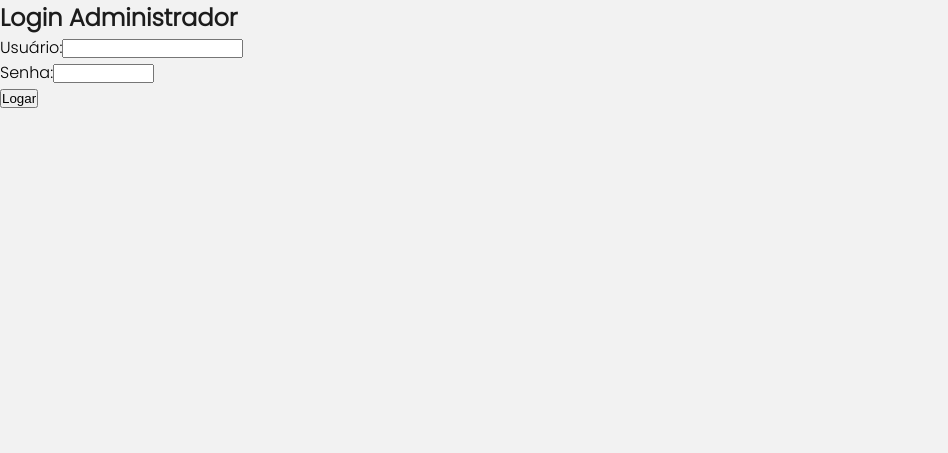
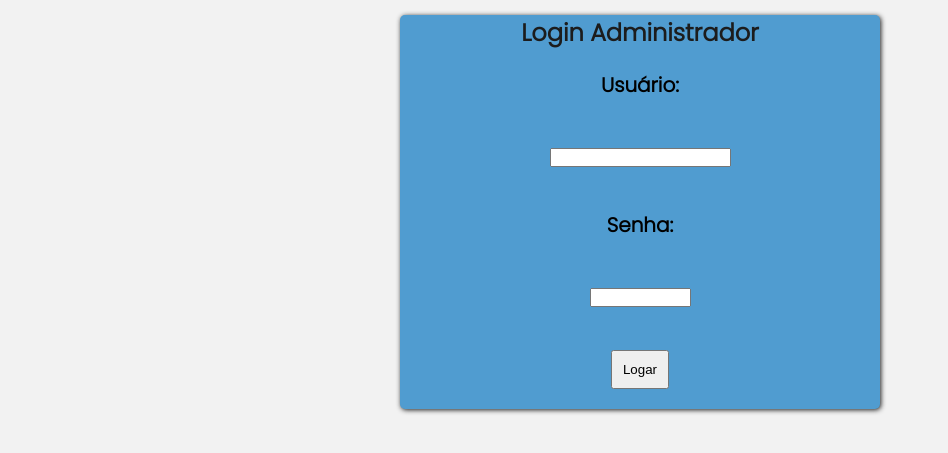
Before and after one commit to ig0moon/PROJETO_INTEGRADOR, a PHP site: page /logaradmin.php in a window 1280 px wide. Shown: the top 453 px of the page, without its empty margins (0-948 px from the left). Run offline with PHP 8.4, Linux system fonts and the light colour scheme.

```diff
--- a/css/estilo.css
+++ b/css/estilo.css
@@ -50,6 +50,15 @@ h1 {
 h2 {
 	color: var(--color-dark1);
 	font-family: 'Poppins', sans-serif;
+}
+
+h3 {
+
+}
+
+h4 {
+	font-size: 20px;
+	font-weight: 500;
 }
 
 li.cpf p {
@@ -118,11 +127,20 @@ iframe {
 	box-shadow: 1px 1px 5px var(--color-dark1);
 }
 
+#painel h2 {
+	text-align: center;
+}
+
 #painel p {
 	padding: 1em;
 	font-size: 20px;
 	text-align: center;
 	font-weight: bold;
+}
+
+.btn {
+	font-size: ;
+	padding: 10px;
 }
 
 #painel a {
--- a/logaradmin.php
+++ b/logaradmin.php
@@ -1,16 +1,21 @@
 <?php
 require_once 'cabecalho.php';
 ?>
-<form action="" class="normal" method="POST">
-	<h2>Login Administrador</h2>
-	<p>Usuário:<input type="text" name="admin"
-		size="20" maxlength="20"
-		pattern="[0-9a-zA-Z_]{1,20}" required></p>
-	<p>Senha:<input type="password" name="senha"
-		size="10" maxlength="10"
-		pattern="[0-9a-zA-Z_\s@]{1,10}" required></p>
-	<p><input type="submit" name="botao" value="Logar"></p>
-</form>
+
+<div id="painel">
+	<form action="" class="normal" method="POST">
+		<h2>Login Administrador</h2>
+
+		<p>Usuário:</p>
+			<p><input type="text" name="admin" size="20" maxlength="20" pattern="[0-9a-zA-Z_]{1,20}" required></p>
+
+		<p>Senha:</p>
+			<p><input type="password" name="senha" size="10" maxlength="10" pattern="[0-9a-zA-Z_\s@]{1,10}" required></p>
+
+		<p><input class="btn" type="submit" name="botao" value="Logar"></p>
+	</form>
+</div>
+
 <?php
 	if (isset($_POST['botao'])) {
 		require_once 'model/Admin.php';
@@ -32,8 +37,6 @@ require_once 'cabecalho.php';
 		}
 
 	}
-
-
 ?>
 </body>
 </html>
```
